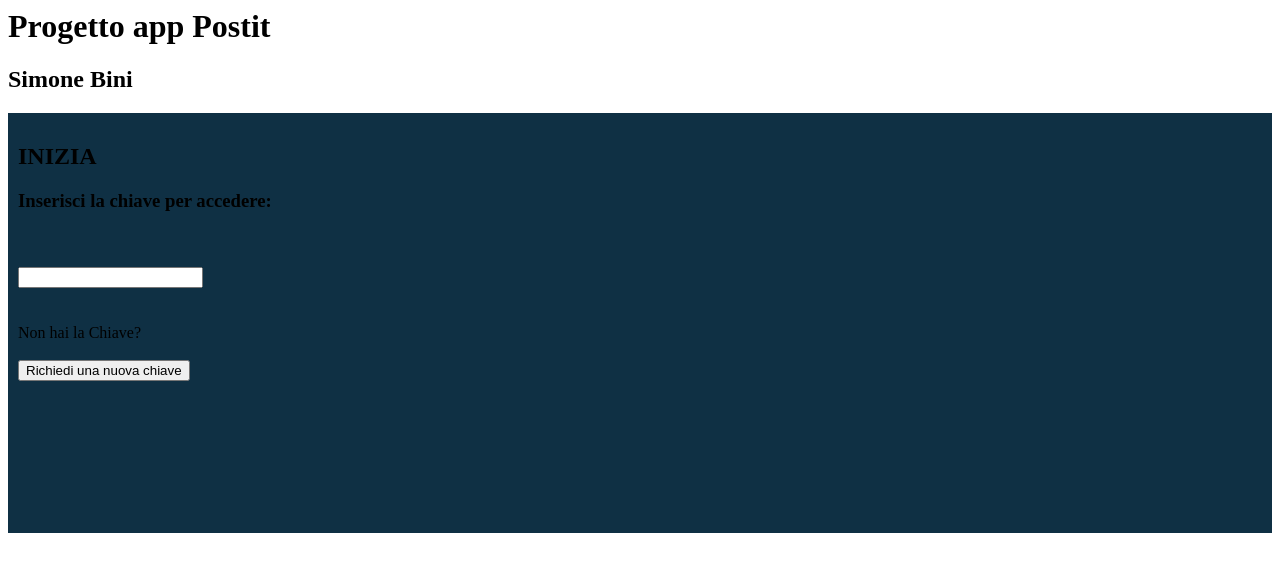
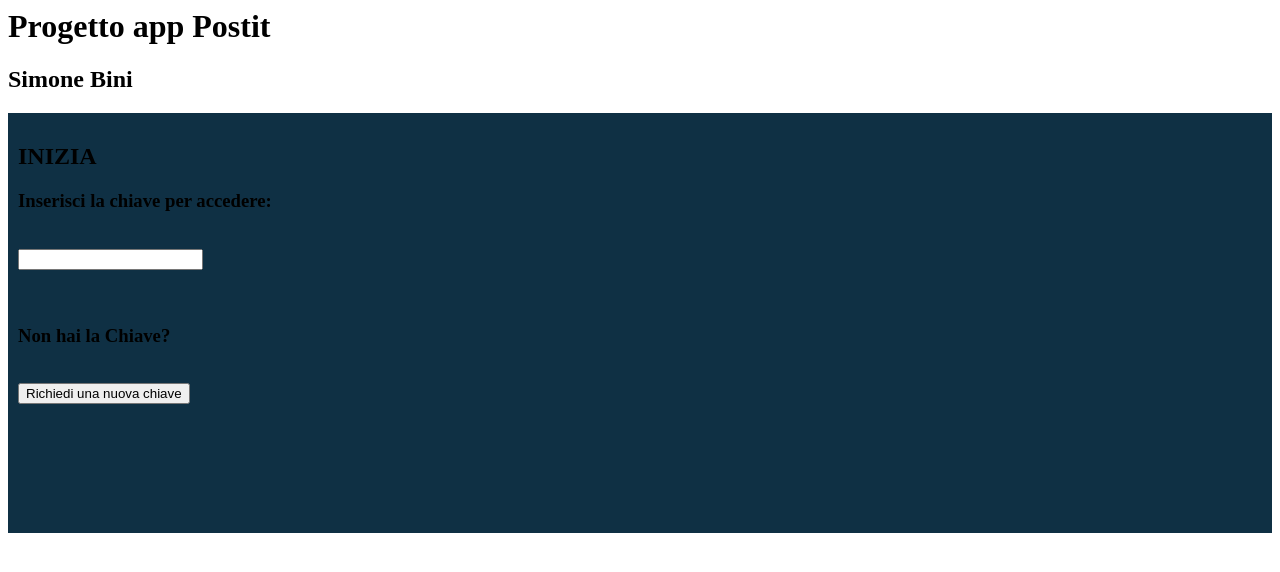
Before and after one commit to Simobini74/Progetto-SSW, an Angular app: page / in a window 1280 px wide. Shown: the top 572 px of the page. Built offline with nearby package versions, Linux system fonts and the light colour scheme.

Commit message:
1 file modified

```diff
--- a/src/app/chiave/chiave.component.html
+++ b/src/app/chiave/chiave.component.html
@@ -1,8 +1,8 @@
 <div>
 <h2>INIZIA</h2>
-<h3>Inserisci la chiave per accedere:</h3><br><br>
+<h3>Inserisci la chiave per accedere:</h3><br>
 <input #yourK (keyup.enter)='useKey(yourK.value); yourK.value=""'/>
 <br><br><br>
-Non hai la Chiave?<br><br>
+<h3>Non hai la Chiave?</h3><br>
 <button (click)= getKey()>Richiedi una nuova chiave</button>
 </div>
```
